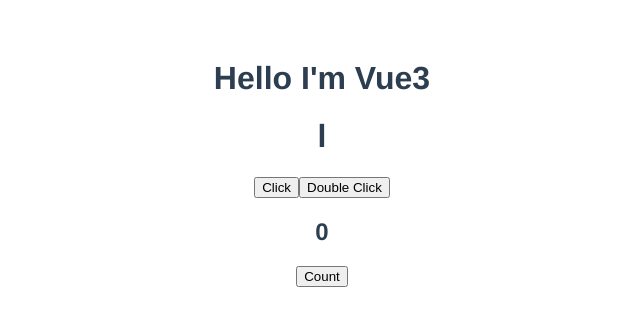
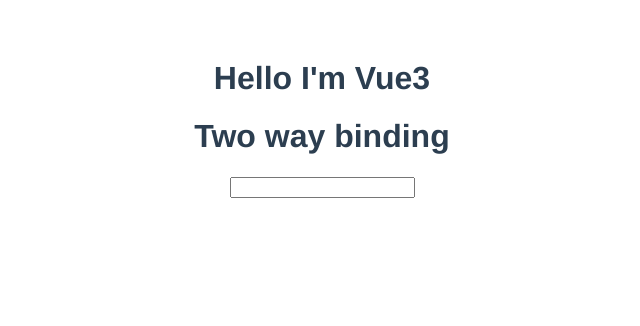
Before and after one commit to mofachhalhossain/Vue-For-Beginner, a Vue app: page / in a window 1280 px wide. Shown: the top 326 px of the page, without its empty margins (318-958 px from the left). Built offline with nearby package versions, Linux system fonts and the light colour scheme.

Commit message:
Two way binding simple

```diff
--- a/src/App.vue
+++ b/src/App.vue
@@ -3,21 +3,25 @@
   <!-- <FirstComponent msg="Hello" /> -->
   <!-- <Interpolation /> -->
   <!-- <DefineMethod /> -->
-  <Events />
+  <!-- <Events /> -->
+  <TwoWayBinding />
 </template>
 
 <script>
 /* import FirstComponent from "./components/FirstComponent.vue"; */
 /* import Interpolation from "./components/Interpolation.vue"; */
 /* import DefineMethod from "./components/DefineMethod.vue"; */
-import Events from "./components/Events.vue";
+/* import Events from "./components/Events.vue"; */
+import TwoWayBinding from "./components/TwoWayBinding.vue";
+
 export default {
   name: "App",
   components: {
     /* FirstComponent, */
     /* Interpolation, */
     /* DefineMethod, */
-    Events,
+    /* Events, */
+    TwoWayBinding,
   },
 };
 </script>
--- /dev/null
+++ b/src/components/TwoWayBinding.vue
@@ -0,0 +1,16 @@
+<template>
+  <h1>Two way binding</h1>
+  <input type="text" v-model="count" />
+  <p>{{ count }}</p>
+</template>
+
+<script>
+export default {
+  name: "TwoWayBinding",
+  data() {
+    return {
+      count: "",
+    };
+  },
+};
+</script>
```
